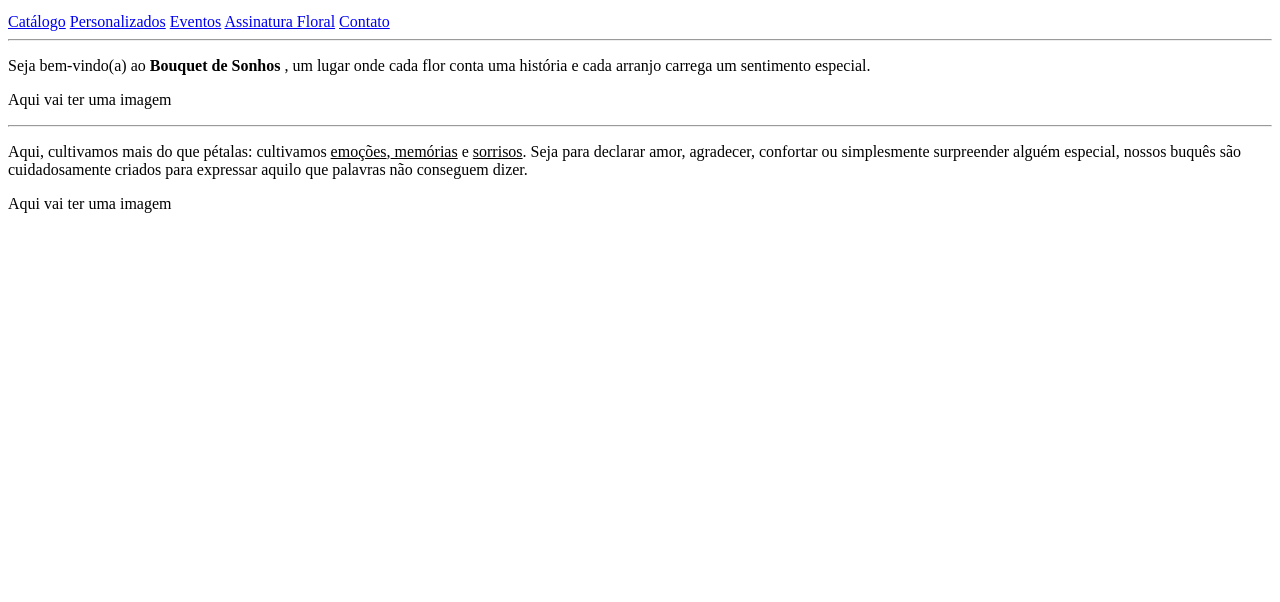
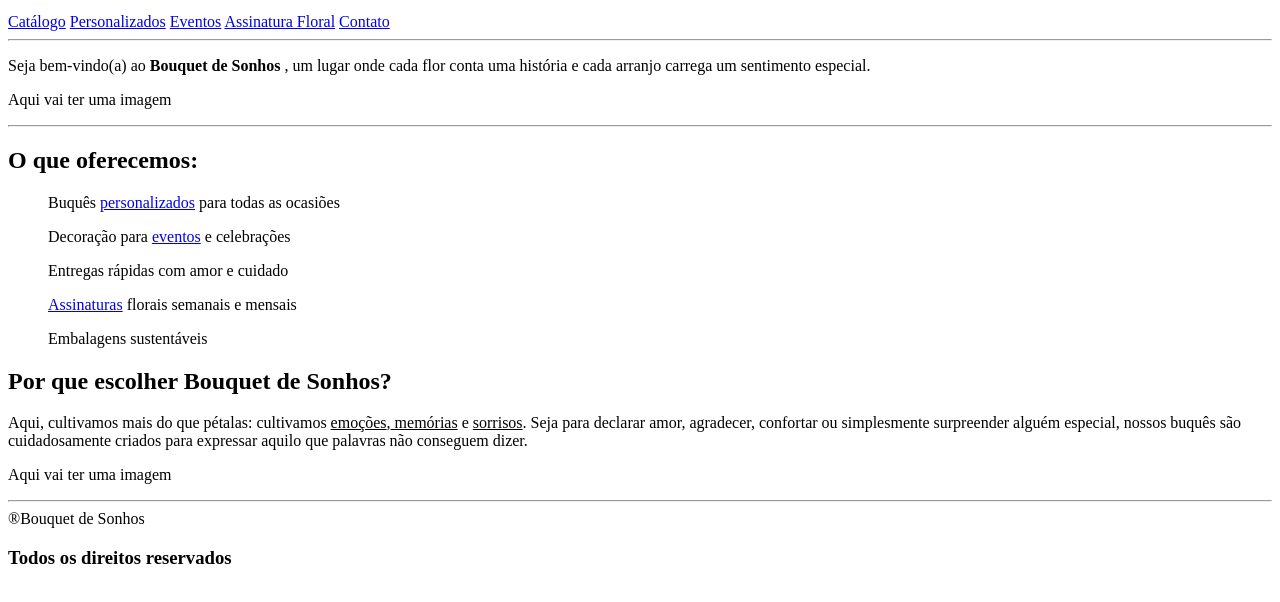
Before and after one commit to Aliyah-Azeredoo/aprendendo-html, a plain HTML site: page Meus Primeiros Passos/primeiro-projeto/index.html in a window 1280 px wide. Shown: the part 148-750 px from the top of the page. Drawn offline with Linux system fonts and the light colour scheme.

Commit message:
Projeto atualizado
Novas partes adicionadas no projeto

```diff
--- a/Meus Primeiros Passos/primeiro-projeto/index.html
+++ b/Meus Primeiros Passos/primeiro-projeto/index.html
@@ -3,6 +3,7 @@
 <head>
     <meta charset="UTF-8">
     <meta name="viewport" content="width=device-width, initial-scale=1.0">
+    <meta name="description" content="Nascemos do desejo de tornar momentos inesquecíveis através da beleza e delicadeza das flores.">
     <title>Bouquet de Sonhos - Floricultura</title>
 </head>
 
@@ -29,14 +30,31 @@
          <p> Seja bem-vindo(a) ao <strong> Bouquet de Sonhos </strong>, um lugar onde cada flor conta uma história e cada arranjo carrega um sentimento especial.</p>
            <p>Aqui vai ter uma imagem</p>
         </div>
+
         <hr>
         <div>
-         <p>
+            <h2>O que oferecemos:</h2>
+            <ul>Buquês <a href="#">personalizados</a> para todas as ocasiões</ul>
+            <ul>Decoração para <a href="#">eventos</a> e celebrações</ul>
+            <ul>Entregas rápidas com amor e cuidado</ul>
+            <ul><a href="#">Assinaturas</a> florais semanais e mensais</ul>
+            <ul>Embalagens sustentáveis</ul>
+        </div>
+        <div>
+            <h2>Por que escolher Bouquet de Sonhos?</h2>
+            <p>
             Aqui, cultivamos mais do que pétalas: cultivamos
             <u> emoções</u>,<u> memórias</u> e <u>sorrisos</u>. Seja para declarar amor, agradecer, confortar ou simplesmente surpreender alguém especial, nossos buquês são cuidadosamente criados para expressar aquilo que palavras não conseguem dizer.
          </p>
            <p>Aqui vai ter uma imagem</p>
         </div>
+
+        <hr>
     </main>
+    <footer>
+       &reg;Bouquet de Sonhos
+       <br>
+       <h3>Todos os direitos reservados</h3>
+    </footer>
 </body>
 </html>
```
